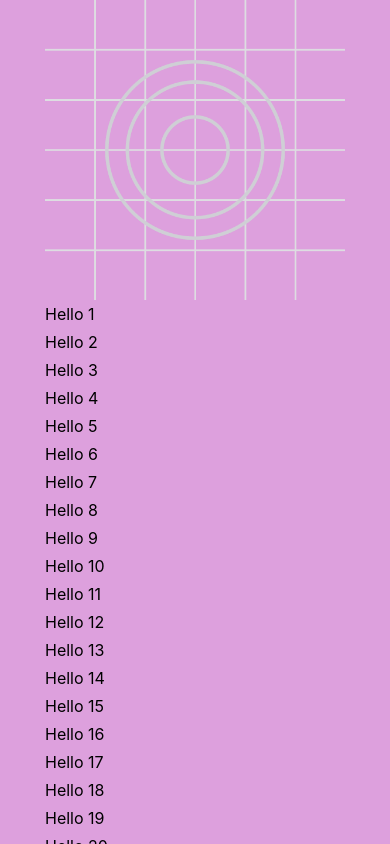
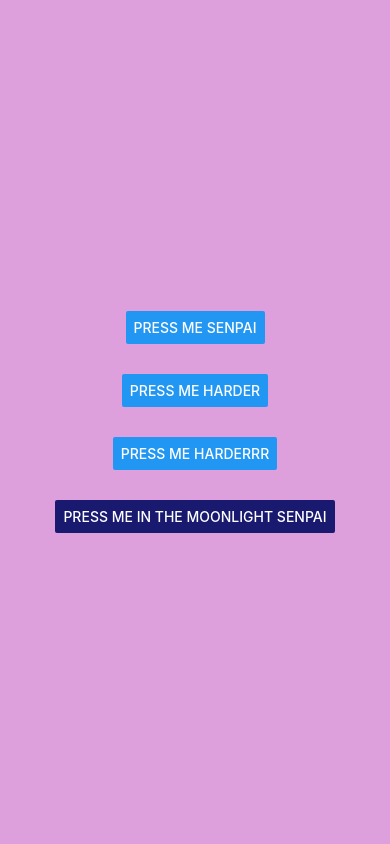
Before and after one commit to tirthraj07/React-Native, a React Native app: screen / in a window 390 px wide. Built offline with nearby package versions, Linux system fonts and the light colour scheme.

Commit message:
React Native Tutorial - 12 - Button

```diff
--- a/App.js
+++ b/App.js
@@ -1,27 +1,32 @@
-import { View, Text, ScrollView, Image } from "react-native";
-
-const logoImg = require("./assets/adaptive-icon.png");
+import { View, Button } from "react-native";
 
 export default function App(){
+
+  const handlePress = ()=>{
+    console.log("Senpai pressed me harderrr");
+  }
+
   return (
     <View style={{
       flex: 1,
       backgroundColor: 'plum',
       justifyContent: 'center',
       alignItems: 'center',
+      gap:30,
     }}>
-      {/* Scroll View is bounded by the height of the parent element, which in this case is the View Component which takes the entire screen */}
-      <ScrollView>
-        <Image source={logoImg} style={{width:300, height:300}}/>
 
-          {Array.from({ length: 100 }, (_, index) => (
-            <Text key={index} style={{ fontSize: 16, marginVertical: 4 }}>
-              Hello {index + 1}
-            </Text>
-          ))}
+      {/* You can use button component like follows */}
+      <Button title="Press Me Senpai"/>
 
-        <Image source={logoImg} style={{width:300, height:300}}/>
-      </ScrollView>
+      {/* Similar to onClick in React, you can use onPress */}
+      <Button title="Press Me Harder" onPress={()=>{console.log("Senpai pressed me harder")}}/>
+
+      <Button title="Press Me Harderrr" onPress={handlePress}/>
+
+      {/* You can also style it */}
+      <Button title="Press Me in the moonlight Senpai" color="midnightblue"/>
+
+
     </View>
   )
 }
```
